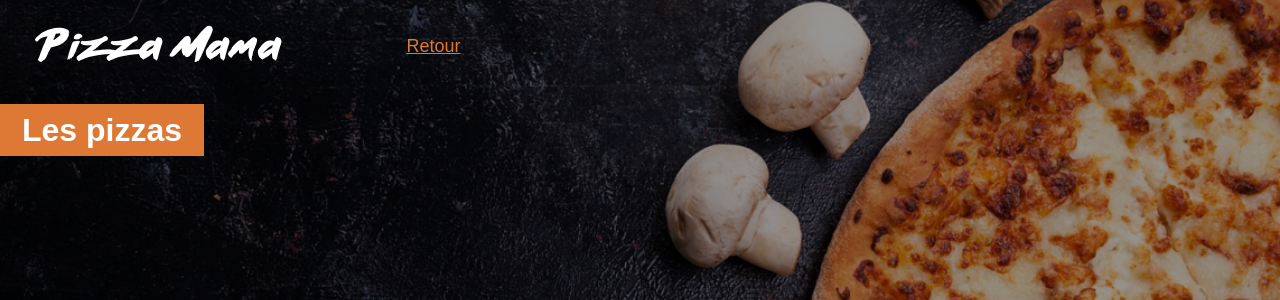
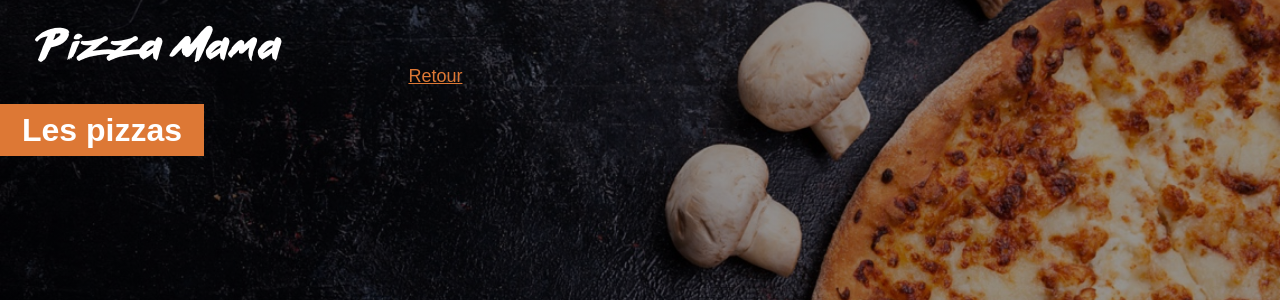
Before and after one commit to Peter-Francois/Pizza_mama_website, a Django app: page /menu/ in a window 1280 px wide. Shown: the top 300 px of the page. Run offline with Django 5.2, Linux system fonts and the light colour scheme; data that the repository does not hold is empty.

Commit message:
refactor(style): update style for back button

```diff
--- a/pizzamama/menu/static/menu/style_menu.css
+++ b/pizzamama/menu/static/menu/style_menu.css
@@ -23,17 +23,18 @@ body{
  }
 a.back{
     position: relative;
-    bottom: 10px;
+    top: 20px;
     display: inline-block;
-
     color: var(--color1);
-    margin-left: 120px;
+    margin-left: 8px;
     font-size: 18px;
-
+    width: 70px;
+    text-align: right;
 }
 #small_logo{
     margin-top: 25px;
     margin-left: 35px;
+    margin-right: 98px;
  }
 .menu_list{
     margin-left: 30px;
```
